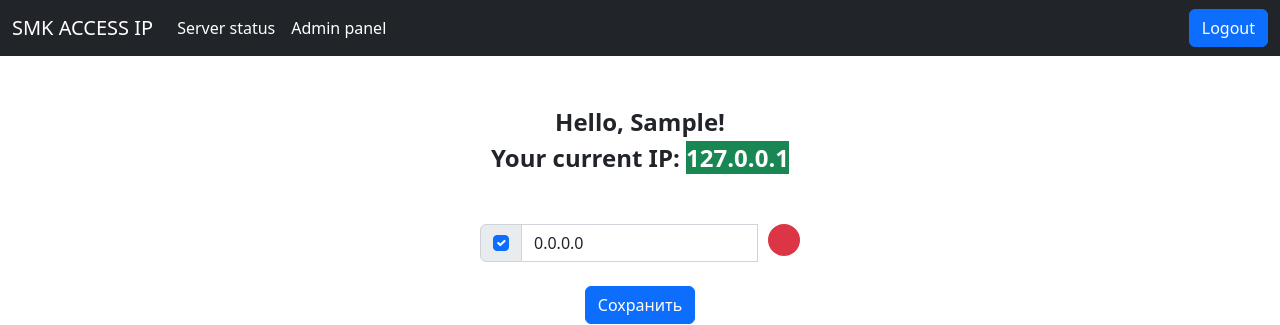
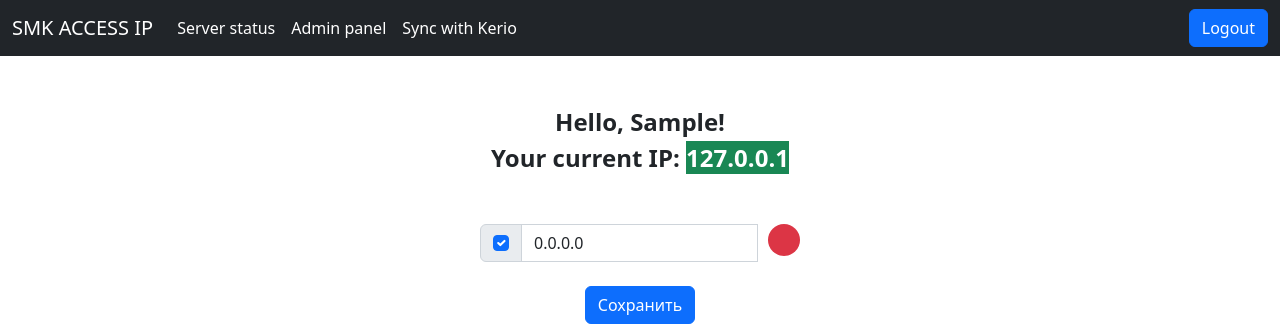
Before and after one commit to nitr0313/kerio_web, a Django app: page / in a window 1280 px wide. Shown: the top 325 px of the page. Run offline with Django 4.2, Linux system fonts and the light colour scheme; the visitor is signed in with stand-in values (Sample User, id 1); data comes from the database, SQL or seed files in the repository; some libraries are stand-ins or nearby versions.

Commit message:
add sync nav button

```diff
--- a/templates/includes/nav_bar.html
+++ b/templates/includes/nav_bar.html
@@ -14,6 +14,9 @@
                     <li class="nav-item">
                         <a class="nav-link active" aria-current="page" href="/admin/">Admin panel</a>
                     </li>
+                    <li class="nav-item">
+                        <a class="nav-link active" aria-current="page" href="/sync/">Sync with Kerio</a>
+                    </li>
                 {% endif %}
             </ul>
             <a class="d-flex btn btn-primary" href="{% url "logout" %}">Logout</a>
```
